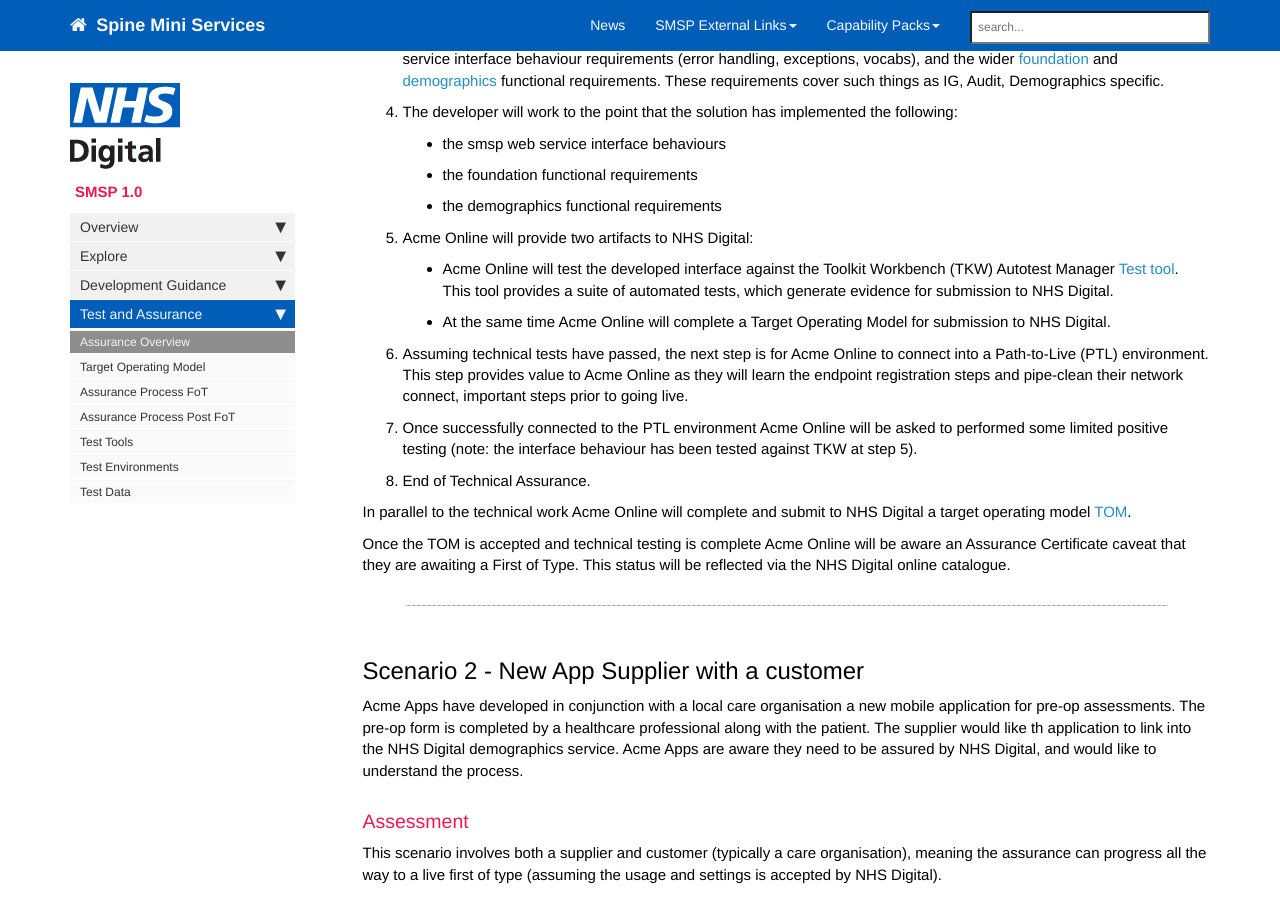
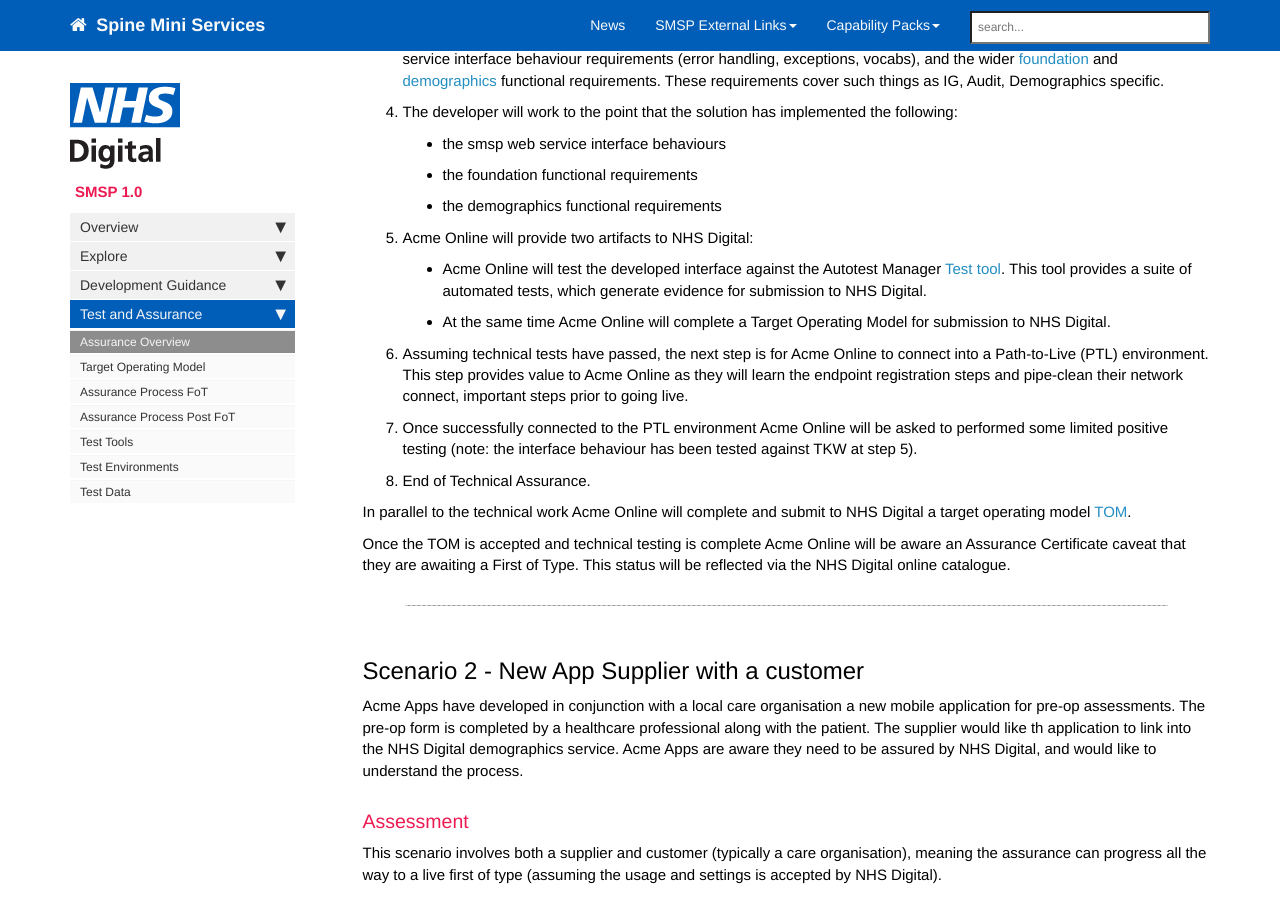
Before and after one commit to dobsonrd/smsp, a Jekyll site: the page built from pages/smsp/smsp_assurance_overview.md, in a window 1280 px wide and 900 px high, scrolled down 852 px. Built offline with Jekyll 4.4.1, drawn with Linux system fonts in a browser that asks for light colours; nearby versions of some CDN libraries; comment, search, counter and statistics services are not loaded.

Commit message:
Update smsp_assurance_overview.md

```diff
--- a/pages/smsp/smsp_assurance_overview.md
+++ b/pages/smsp/smsp_assurance_overview.md
@@ -37,7 +37,7 @@ The key point with this scenario is that the supplier currently has no immediate
   * the demographics functional requirements
 
 5. Acme Online will provide two artifacts to NHS Digital:
-  * Acme Online will test the developed interface against the Toolkit Workbench (TKW) Autotest Manager [Test tool](smsp_test_tools.html). This tool provides a suite of automated tests, which generate evidence for submission to NHS Digital.
+  * Acme Online will test the developed interface against the Autotest Manager [Test tool](smsp_test_tools.html). This tool provides a suite of automated tests, which generate evidence for submission to NHS Digital.
   * At the same time Acme Online will complete a Target Operating Model for submission to NHS Digital.
 
 6. Assuming technical tests have passed, the next step is for Acme Online to connect into a Path-to-Live (PTL) environment. This step provides value to Acme Online as they will learn the endpoint registration steps and pipe-clean their network connect, important steps prior to going live.
```
